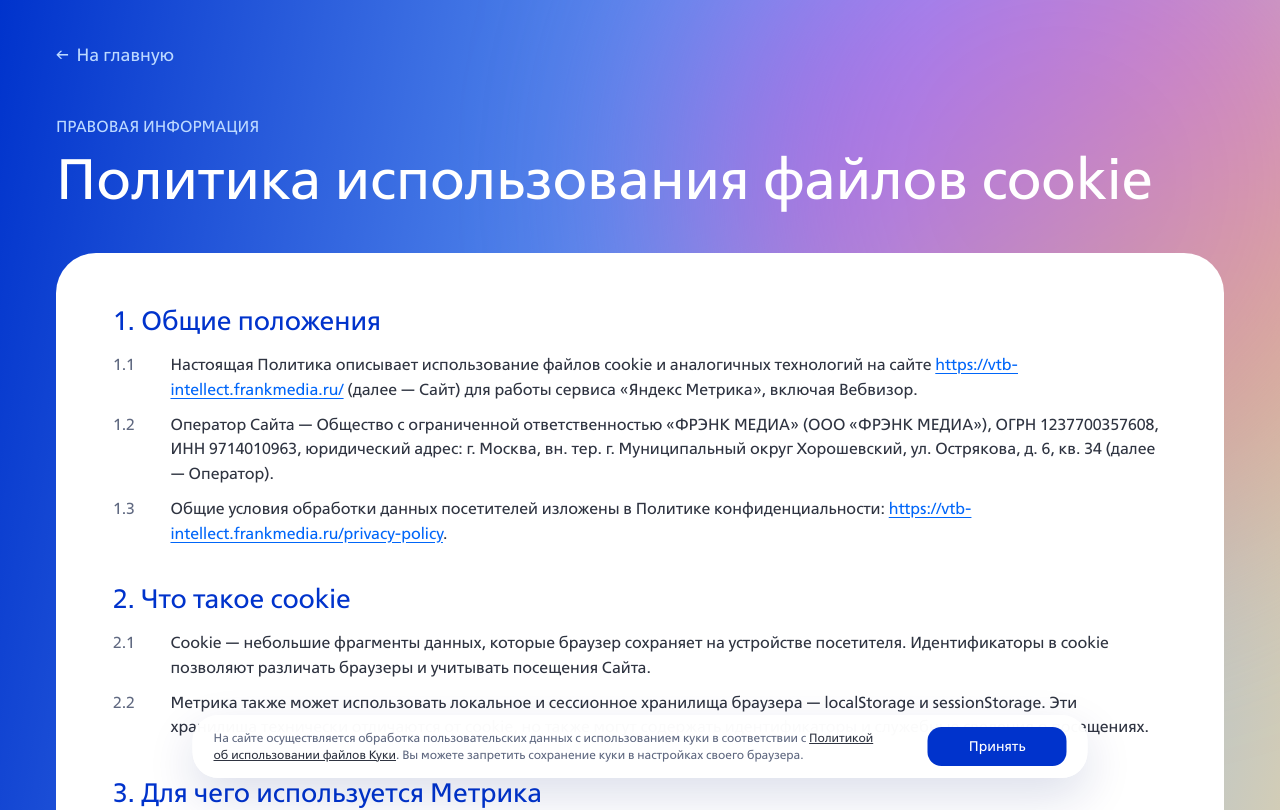
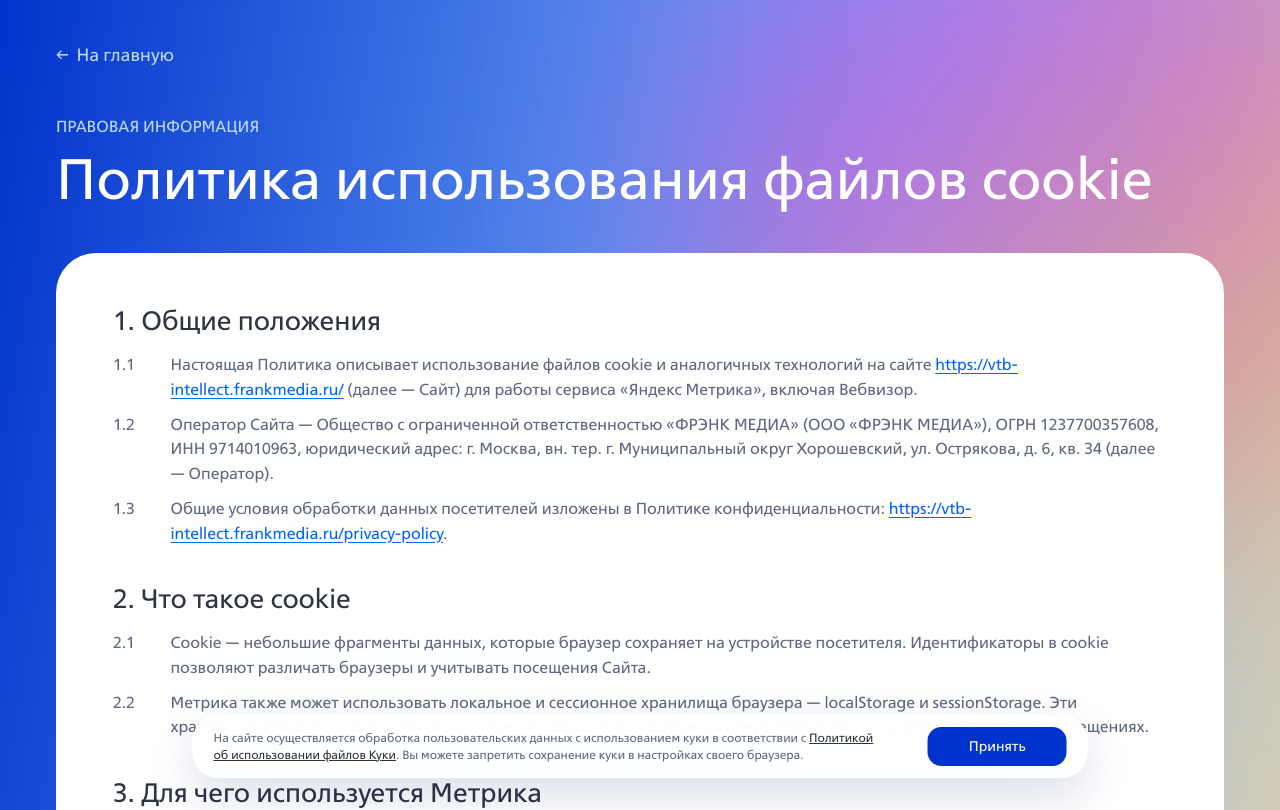
Before and after one commit to murzilka3000/vtb-intellect-landing-v2, a Next.js app: page /cookie-policy in a window 1280 px wide. Shown: the top 810 px of the page. Built offline with nearby package versions, Linux system fonts and the light colour scheme.

Commit message:
Юридические страницы: цвета заголовков и текста как в блоке «Узнаёт вас»
Co-Authored-By: Claude Sonnet 5.5 <noreply@anthropic.com>

```diff
--- a/src/components/Legal/Legal.module.scss
+++ b/src/components/Legal/Legal.module.scss
@@ -113,7 +113,7 @@
 
 .heading {
   margin-bottom: dvw(16);
-  color: $color-brand-dark;
+  color: $color-text;
   font-size: fluid(22, 30);
   font-weight: 400;
   line-height: 1.3;
@@ -127,6 +127,7 @@
 .item {
   display: flex;
   gap: 16px;
+  color: $color-text-secondary;
   font-size: fluid(15, 18);
   line-height: 1.55;
 
```
